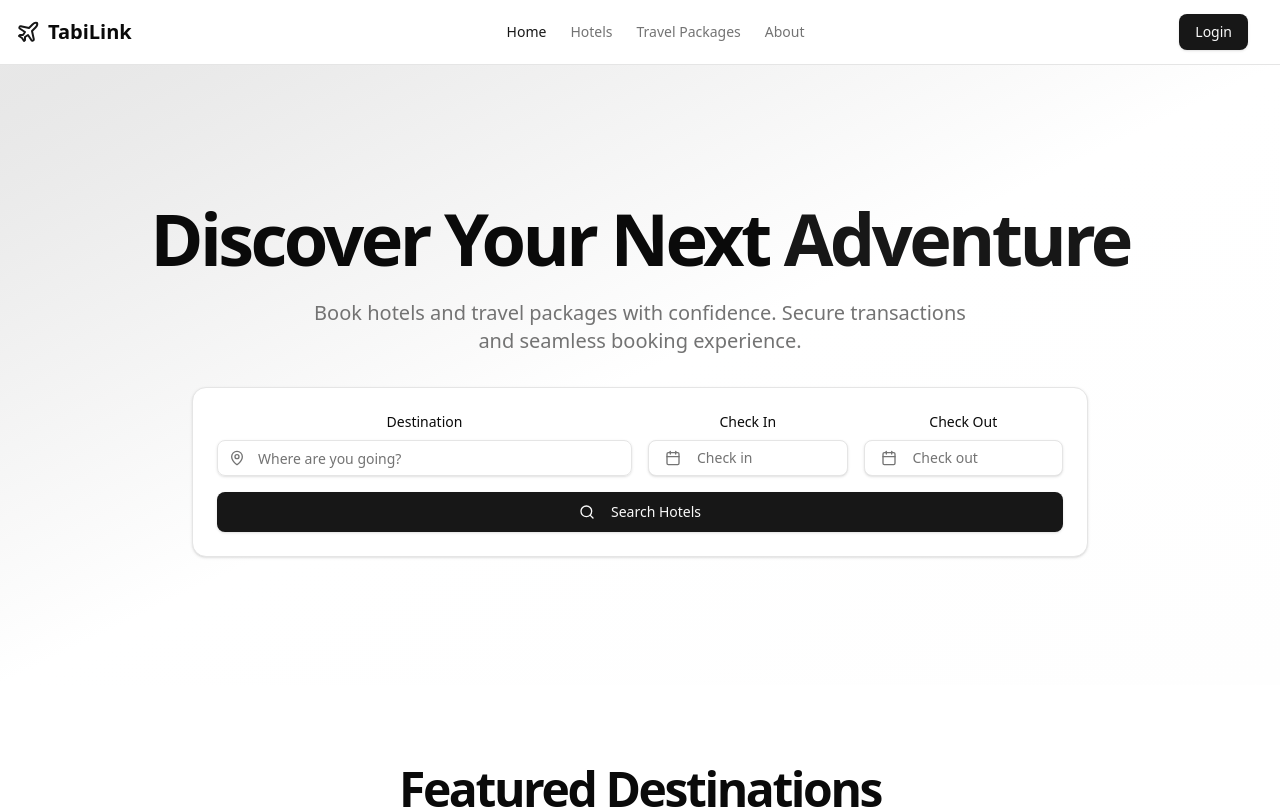
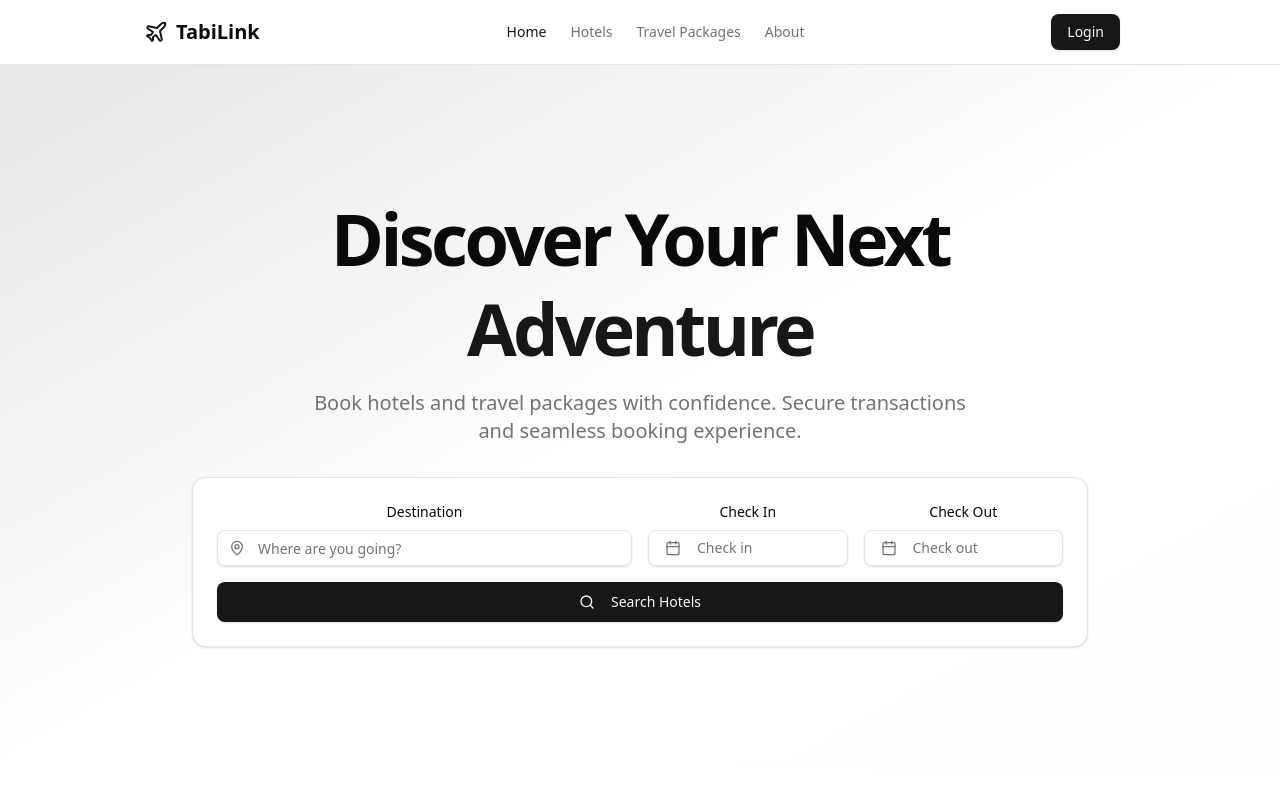
Before and after one commit to Anugya415/TabiLink, a Next.js app in the folder tabilink/: page / in a window 1280 px wide. Shown: the top 809 px of the page. Built offline with nearby package versions, Linux system fonts and the light colour scheme.

Commit message:
further responsiveness improvements

```diff
--- a/tabilink/app/contact/page.tsx
+++ b/tabilink/app/contact/page.tsx
@@ -26,9 +26,15 @@ export default function ContactPage() {
 
   const onSubmit = async (data: ContactFormData) => {
     // In a real app, this would send the message to your backend
-    console.log("Contact form submission:", data)
-    alert("Thank you for your message! We'll get back to you soon.")
-    form.reset()
+    // For now, we'll just show a success message
+    try {
+      // Simulate API call
+      await new Promise((resolve) => setTimeout(resolve, 500))
+      alert("Thank you for your message! We'll get back to you soon.")
+      form.reset()
+    } catch (error) {
+      alert("Something went wrong. Please try again later.")
+    }
   }
 
   return (
--- a/tabilink/app/globals.css
+++ b/tabilink/app/globals.css
@@ -137,3 +137,44 @@ img {
   outline: 2px solid hsl(var(--ring));
   outline-offset: 2px;
 }
+
+/* 80% width container for all content */
+.container {
+  width: 80% !important;
+  margin-left: auto !important;
+  margin-right: auto !important;
+}
+
+/* Ensure containers with max-width classes still respect 80% constraint */
+.container.max-w-6xl,
+.container.max-w-2xl,
+.container.max-w-4xl,
+.container.max-w-3xl {
+  width: 80% !important;
+  max-width: 80% !important;
+}
+
+@media (max-width: 768px) {
+  .container {
+    width: 95% !important;
+  }
+
+  .container.max-w-6xl,
+  .container.max-w-2xl,
+  .container.max-w-4xl,
+  .container.max-w-3xl {
+    width: 95% !important;
+    max-width: 95% !important;
+  }
+}
+
+/* Header should be full width for sticky behavior, but content is 80% */
+header .container {
+  width: 80% !important;
+}
+
+@media (max-width: 768px) {
+  header .container {
+    width: 95% !important;
+  }
+}
--- a/tabilink/app/hotels/[id]/book/page.tsx
+++ b/tabilink/app/hotels/[id]/book/page.tsx
@@ -46,7 +46,6 @@ const hotelData = {
 export default function HotelBookingPage() {
   const router = useRouter()
   const [isProcessing, setIsProcessing] = useState(false)
-  const [currentStep, setCurrentStep] = useState(1)
 
   const form = useForm<BookingFormData>({
     resolver: zodResolver(bookingSchema),
--- a/tabilink/app/hotels/page.tsx
+++ b/tabilink/app/hotels/page.tsx
@@ -87,7 +87,7 @@ const hotels = [
   },
 ]
 
-const amenityIcons: Record<string, any> = {
+const amenityIcons: Record<string, React.ComponentType<{ className?: string }>> = {
   WiFi: Wifi,
   Parking: Car,
   Gym: Dumbbell,
--- a/tabilink/components/ui/button.tsx
+++ b/tabilink/components/ui/button.tsx
@@ -41,10 +41,10 @@ export interface ButtonProps
 const Button = React.forwardRef<HTMLButtonElement, ButtonProps>(
   ({ className, variant, size, asChild, children, ...props }, ref) => {
     if (asChild && React.isValidElement(children)) {
-      return React.cloneElement(children as React.ReactElement<any>, {
-        className: cn(buttonVariants({ variant, size, className }), (children as any).props?.className),
+      return React.cloneElement(children as React.ReactElement<React.HTMLAttributes<HTMLElement>>, {
+        className: cn(buttonVariants({ variant, size, className }), (children.props as { className?: string })?.className),
         ...props,
-      })
+      } as React.HTMLAttributes<HTMLElement>)
     }
     return (
       <button
--- a/tabilink/components/ui/dialog.tsx
+++ b/tabilink/components/ui/dialog.tsx
@@ -45,15 +45,17 @@ const DialogTrigger = React.forwardRef<
 
   const handleClick = (e: React.MouseEvent<HTMLElement>) => {
     context.onOpenChange(true)
-    onClick?.(e as any)
+    if (onClick) {
+      onClick(e as React.MouseEvent<HTMLButtonElement>)
+    }
   }
 
   if (asChild && React.isValidElement(children)) {
-    return React.cloneElement(children as React.ReactElement<any>, {
+    return React.cloneElement(children as React.ReactElement<React.ButtonHTMLAttributes<HTMLButtonElement>>, {
       ref,
       onClick: handleClick,
       ...props,
-    })
+    } as React.ButtonHTMLAttributes<HTMLButtonElement>)
   }
 
   return (
--- a/tabilink/components/ui/form.tsx
+++ b/tabilink/components/ui/form.tsx
@@ -6,42 +6,36 @@ import { Input } from "./input"
 
 const Form = FormProvider
 
-const FormField = <TFieldValues extends Record<string, any> = Record<string, any>>({
+const FormField = ({
   name,
   render,
+  className,
   ...props
 }: {
   name: string
   render: (props: {
-    field: {
-      value: any
-      onChange: (value: any) => void
-      onBlur: () => void
-      name: string
-      ref: React.Ref<any>
-    }
+    // eslint-disable-next-line @typescript-eslint/no-explicit-any
+    field: any
     fieldState: {
       error?: { message?: string }
     }
-    formState: any
+    formState: ReturnType<typeof useFormContext>['formState']
   }) => React.ReactNode
+  className?: string
 }) => {
-  const form = useFormContext<TFieldValues>()
+  const form = useFormContext()
   const fieldState = form.formState.errors[name]
     ? { error: form.formState.errors[name] as { message?: string } }
     : { error: undefined }
 
   return (
     <Controller
-      name={name as any}
+      name={name as never}
       control={form.control}
       render={({ field }) => (
-        <div {...props}>
+        <div className={cn("space-y-2", className)} {...props}>
           {render({
-            field: {
-              ...field,
-              ref: field.ref,
-            },
+            field,
             fieldState,
             formState: form.formState,
           })}
--- a/tabilink/components/ui/popover.tsx
+++ b/tabilink/components/ui/popover.tsx
@@ -44,16 +44,18 @@ const PopoverTrigger = React.forwardRef<
 
   const handleClick = (e: React.MouseEvent<HTMLElement>) => {
     context.onOpenChange(!context.open)
-    onClick?.(e as any)
+    if (onClick) {
+      onClick(e as React.MouseEvent<HTMLButtonElement>)
+    }
   }
 
   if (asChild && React.isValidElement(children)) {
-    return React.cloneElement(children as React.ReactElement<any>, {
+    return React.cloneElement(children as React.ReactElement<React.ButtonHTMLAttributes<HTMLButtonElement>>, {
       ref,
-      className: cn(className, (children as any).props?.className),
+      className: cn(className, (children.props as { className?: string })?.className),
       onClick: handleClick,
       ...props,
-    })
+    } as React.ButtonHTMLAttributes<HTMLButtonElement>)
   }
 
   return (
```
